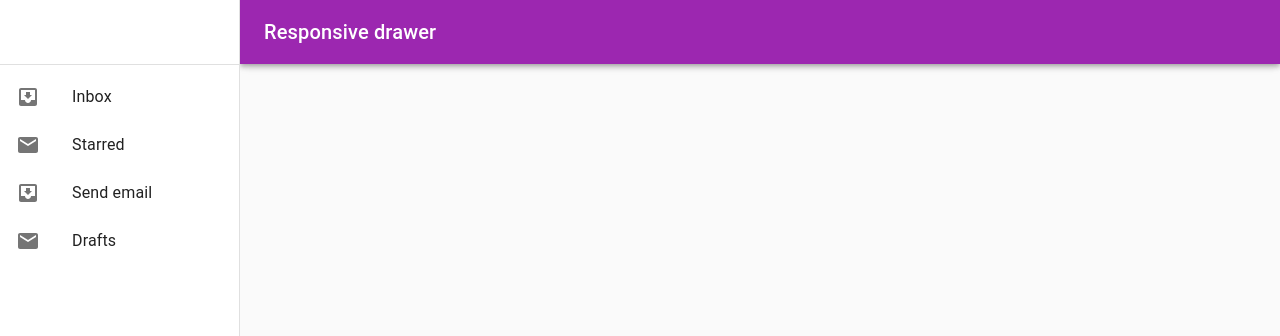
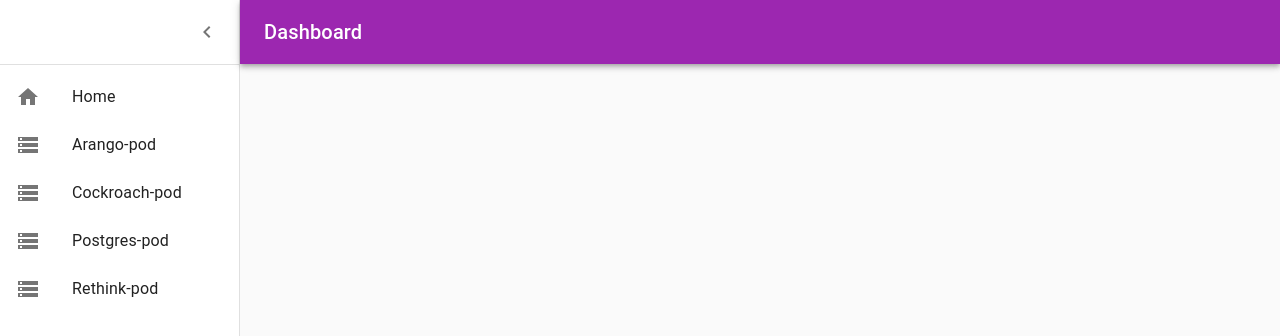
Before and after one commit to nmehta001/kubernetes-dashboard, a Gatsby site: page / in a window 1280 px wide. Shown: the top 336 px of the page. Built offline with nearby package versions, Linux system fonts and the light colour scheme; Gatsby itself is replaced by a stand-in of ours.

Commit message:
feat(ui): Update with dashboard and fix layout

```diff
--- a/package.json
+++ b/package.json
@@ -7,6 +7,7 @@
   "dependencies": {
     "@material-ui/core": "^4.9.7",
     "@material-ui/icons": "^4.9.1",
+    "d3": "^5.15.0",
     "gatsby": "^2.19.45",
     "gatsby-image": "^2.2.44",
     "gatsby-plugin-manifest": "^2.2.48",
--- /dev/null
+++ b/src/blocks/Main.jsx
@@ -0,0 +1,31 @@
+import React from "react";
+import Container from '@material-ui/core/Container';
+
+const Main = ({ classes, children }) => (
+
+<main className={classes.content}>
+    <div className={classes.appBarSpacer} />
+    <Container maxWidth="lg" className={classes.container}>
+        { children }
+        {/* <Grid container spacing={3}>
+        <Grid item xs={12} md={8} lg={9}>
+            <Paper className={fixedHeightPaper}>
+            <Chart />
+            </Paper>
+        </Grid>
+        <Grid item xs={12} md={4} lg={3}>
+            <Paper className={fixedHeightPaper}>
+            <Deposits />
+            </Paper>
+        </Grid>
+        <Grid item xs={12}>
+            <Paper className={classes.paper}>
+            <Orders />
+            </Paper>
+        </Grid>
+        </Grid> */}
+    </Container>
+    </main>
+)
+
+export default Main;
--- a/src/blocks/Navigation/index.jsx
+++ b/src/blocks/Navigation/index.jsx
@@ -1,134 +1,152 @@
-import React from 'react';
+import React, { useState } from 'react';
+import clsx from 'clsx';
+import { makeStyles } from '@material-ui/core/styles';
+import CssBaseline from '@material-ui/core/CssBaseline';
+import Drawer from '@material-ui/core/Drawer';
 import AppBar from '@material-ui/core/AppBar';
-import CssBaseline from '@material-ui/core/CssBaseline';
+import Toolbar from '@material-ui/core/Toolbar';
+import List from '@material-ui/core/List';
+import Typography from '@material-ui/core/Typography';
 import Divider from '@material-ui/core/Divider';
-import Drawer from '@material-ui/core/Drawer';
-import Hidden from '@material-ui/core/Hidden';
 import IconButton from '@material-ui/core/IconButton';
-import InboxIcon from '@material-ui/icons/MoveToInbox';
-import List from '@material-ui/core/List';
-import ListItem from '@material-ui/core/ListItem';
-import ListItemIcon from '@material-ui/core/ListItemIcon';
-import ListItemText from '@material-ui/core/ListItemText';
-import MailIcon from '@material-ui/icons/Mail';
 import MenuIcon from '@material-ui/icons/Menu';
-import Toolbar from '@material-ui/core/Toolbar';
-import Typography from '@material-ui/core/Typography';
-import { makeStyles, useTheme } from '@material-ui/core/styles';
+import ChevronLeftIcon from '@material-ui/icons/ChevronLeft';
+
+import Main from '../Main';
+import { primaryListItems } from './listItems';
+// import Chart from './Chart';
+// import Deposits from './Deposits';
+// import Orders from './Orders';
 
 const drawerWidth = 240;
 
-const useStyles = makeStyles(theme => console.log(theme) || ({
+const useStyles = makeStyles((theme) => ({
   root: {
     display: 'flex',
   },
-  drawer: {
+  toolbar: {
+    paddingRight: 24, // keep right padding when drawer closed
+  },
+  toolbarIcon: {
+    display: 'flex',
+    alignItems: 'center',
+    justifyContent: 'flex-end',
+    padding: '0 8px',
+    ...theme.mixins.toolbar,
+  },
+  appBar: {
+    zIndex: theme.zIndex.drawer + 1,
+    transition: theme.transitions.create(['width', 'margin'], {
+      easing: theme.transitions.easing.sharp,
+      duration: theme.transitions.duration.leavingScreen,
+    }),
+  },
+  appBarShift: {
+    marginLeft: drawerWidth,
+    width: `calc(100% - ${drawerWidth}px)`,
+    transition: theme.transitions.create(['width', 'margin'], {
+      easing: theme.transitions.easing.sharp,
+      duration: theme.transitions.duration.enteringScreen,
+    }),
+  },
+  menuButton: {
+    marginRight: 36,
+  },
+  menuButtonHidden: {
+    display: 'none',
+  },
+  title: {
+    flexGrow: 1,
+  },
+  drawerPaper: {
+    position: 'relative',
+    whiteSpace: 'nowrap',
+    width: drawerWidth,
+    transition: theme.transitions.create('width', {
+      easing: theme.transitions.easing.sharp,
+      duration: theme.transitions.duration.enteringScreen,
+    }),
+  },
+  drawerPaperClose: {
+    overflowX: 'hidden',
+    transition: theme.transitions.create('width', {
+      easing: theme.transitions.easing.sharp,
+      duration: theme.transitions.duration.leavingScreen,
+    }),
+    width: theme.spacing(7),
     [theme.breakpoints.up('sm')]: {
-      width: drawerWidth,
-      flexShrink: 0,
+      width: theme.spacing(9),
     },
   },
-  appBar: {
-    [theme.breakpoints.up('sm')]: {
-      width: `calc(100% - ${drawerWidth}px)`,
-      marginLeft: drawerWidth,
-    },
-  },
-  menuButton: {
-    marginRight: theme.spacing(2),
-    [theme.breakpoints.up('sm')]: {
-      display: 'none',
-    },
-  },
-  // necessary for content to be below app bar
-  toolbar: theme.mixins.toolbar,
-  drawerPaper: {
-    width: drawerWidth,
-  },
+  appBarSpacer: theme.mixins.toolbar,
   content: {
     flexGrow: 1,
-    padding: theme.spacing(3),
+    height: '100vh',
+    overflow: 'auto',
+  },
+  container: {
+    paddingTop: theme.spacing(4),
+    paddingBottom: theme.spacing(4),
+  },
+  paper: {
+    padding: theme.spacing(2),
+    display: 'flex',
+    overflow: 'auto',
+    flexDirection: 'column',
+  },
+  fixedHeight: {
+    height: 240,
   },
 }));
 
-function ResponsiveDrawer(props) {
-  const { container } = props;
+const Navigation = ({children}) => {
   const classes = useStyles();
-  const theme = useTheme();
-  const [mobileOpen, setMobileOpen] = React.useState(false);
-
-  const handleDrawerToggle = () => {
-    setMobileOpen(!mobileOpen);
+  const [open, setOpen] = useState(true);
+  const handleDrawerOpen = () => {
+    setOpen(true);
   };
-
-  const drawer = (
-    <div>
-      <div className={classes.toolbar} />
-      <Divider />
-      <List>
-        {['Inbox', 'Starred', 'Send email', 'Drafts'].map((text, index) => (
-          <ListItem button key={text}>
-            <ListItemIcon>{index % 2 === 0 ? <InboxIcon /> : <MailIcon />}</ListItemIcon>
-            <ListItemText primary={text} />
-          </ListItem>
-        ))}
-      </List>
-    </div>
-  );
+  const handleDrawerClose = () => {
+    setOpen(false);
+  };
+  const fixedHeightPaper = clsx(classes.paper, classes.fixedHeight);
 
   return (
     <div className={classes.root}>
       <CssBaseline />
-      <AppBar position="fixed" className={classes.appBar}>
-        <Toolbar>
+      <AppBar position="absolute" className={clsx(classes.appBar, open && classes.appBarShift)}>
+        <Toolbar className={classes.toolbar}>
           <IconButton
+            edge="start"
             color="inherit"
             aria-label="open drawer"
-            edge="start"
-            onClick={handleDrawerToggle}
-            className={classes.menuButton}
+            onClick={handleDrawerOpen}
+            className={clsx(classes.menuButton, open && classes.menuButtonHidden)}
           >
             <MenuIcon />
           </IconButton>
-          <Typography variant="h6" noWrap>
-            Responsive drawer
+          <Typography component="h1" variant="h6" color="inherit" noWrap className={classes.title}>
+            Dashboard
           </Typography>
         </Toolbar>
       </AppBar>
-      <nav className={classes.drawer} aria-label="mailbox folders">
-        {/* The implementation can be swapped with js to avoid SEO duplication of links. */}
-        <Hidden smUp implementation="css">
-          <Drawer
-            container={container}
-            variant="temporary"
-            anchor={theme.direction === 'rtl' ? 'right' : 'left'}
-            open={mobileOpen}
-            onClose={handleDrawerToggle}
-            classes={{
-              paper: classes.drawerPaper,
-            }}
-            ModalProps={{
-              keepMounted: true, // Better open performance on mobile.
-            }}
-          >
-            {drawer}
-          </Drawer>
-        </Hidden>
-        <Hidden xsDown implementation="css">
-          <Drawer
-            classes={{
-              paper: classes.drawerPaper,
-            }}
-            variant="permanent"
-            open
-          >
-            {drawer}
-          </Drawer>
-        </Hidden>
-      </nav>
-
+      <Drawer
+        variant="permanent"
+        classes={{
+          paper: clsx(classes.drawerPaper, !open && classes.drawerPaperClose),
+        }}
+        open={open}
+      >
+        <div className={classes.toolbarIcon}>
+          <IconButton onClick={handleDrawerClose}>
+            <ChevronLeftIcon />
+          </IconButton>
+        </div>
+        <Divider />
+        <List>{primaryListItems}</List>
+      </Drawer>
+      <Main classes={classes} children={children} />
     </div>
   );
 }
 
-export default ResponsiveDrawer;
+export default Navigation;
--- /dev/null
+++ b/src/blocks/Navigation/listItems.jsx
@@ -0,0 +1,41 @@
+import React from 'react';
+import HomeIcon from '@material-ui/icons/Home';
+import ListItem from '@material-ui/core/ListItem';
+import ListItemIcon from '@material-ui/core/ListItemIcon';
+import ListItemText from '@material-ui/core/ListItemText';
+import StorageIcon from '@material-ui/icons/Storage';
+
+export const primaryListItems = (
+  <div>
+    <ListItem button>
+      <ListItemIcon>
+        <HomeIcon />
+      </ListItemIcon>
+      <ListItemText primary="Home" />
+    </ListItem>
+    <ListItem button>
+      <ListItemIcon>
+        <StorageIcon />
+      </ListItemIcon>
+      <ListItemText primary="Arango-pod" />
+    </ListItem>
+    <ListItem button>
+      <ListItemIcon>
+        <StorageIcon />
+      </ListItemIcon>
+      <ListItemText primary="Cockroach-pod" />
+    </ListItem>
+    <ListItem button>
+      <ListItemIcon>
+        <StorageIcon />
+      </ListItemIcon>
+      <ListItemText primary="Postgres-pod" />
+    </ListItem>
+    <ListItem button>
+      <ListItemIcon>
+        <StorageIcon />
+      </ListItemIcon>
+      <ListItemText primary="Rethink-pod" />
+    </ListItem>
+  </div>
+);
--- /dev/null
+++ b/src/components/graphs/RealtimeLineGraph.jsx
@@ -0,0 +1,50 @@
+import React from "react";
+import * as d3 from "d3";
+
+import styled from "styled-components";
+
+import Paper from "@material-ui/core/Paper";
+import Card from "@material-ui/core/Card";
+
+import realtimeLineGraph from "../../utils/lineGraph";
+
+const Chart = styled.div`
+  max-width: 600px;
+  max-height: 400px;
+  position: relative;
+
+  .line {
+    fill: none;
+    stroke: #ffab00;
+    stroke-width: 3;
+  }
+
+  .overlay {
+    fill: none;
+    pointer-events: all;
+  }
+
+  /* Style the dots by assigning a fill and stroke */
+  .dot {
+    fill: #ffab00;
+    stroke: #fff;
+  }
+
+  .focus circle {
+    fill: none;
+    stroke: steelblue;
+  }
+`;
+
+const RealtimeLineGraph = props =>
+  (
+    <Paper>
+      <Card>
+        {/* <Chart id="chart">
+          { realtimeLineGraph() }
+        </Chart> */}
+      </Card>
+    </Paper>
+  );
+
+export default RealtimeLineGraph;
--- /dev/null
+++ b/src/components/graphs/index.js
@@ -0,0 +1 @@
+export { default as RealtimeLineGraph } from "./RealtimeLineGraph";
--- a/src/components/layout.jsx
+++ b/src/components/layout.jsx
@@ -1,6 +1,6 @@
-import React from 'react';
-import { Helmet } from 'react-helmet';
-import { MuiThemeProvider } from "@material-ui/core/styles"
+import React from "react";
+import { Helmet } from "react-helmet";
+import { MuiThemeProvider } from "@material-ui/core/styles";
 
 import Navigation from "../blocks/Navigation";
 import theme, { GlobalStyle } from "../theme";
@@ -15,12 +15,11 @@ const Layout = ({ children }) => {
       <MuiThemeProvider theme={theme}>
         <>
           <GlobalStyle />
-          <Navigation />
-          <main>{children}</main>
+          <Navigation children={children} />
         </>
       </MuiThemeProvider>
     </React.StrictMode>
-  )
-}
+  );
+};
 
 export default Layout;
--- a/src/theme/index.js
+++ b/src/theme/index.js
@@ -1,19 +1,99 @@
-import { createMuiTheme } from '@material-ui/core/styles';
-import purple from '@material-ui/core/colors/purple';
-import green from '@material-ui/core/colors/green';
-import { createGlobalStyle } from 'styled-components';
-import reset from "styled-reset"
+import { createMuiTheme, makeStyles } from "@material-ui/core/styles";
+import purple from "@material-ui/core/colors/purple";
+import green from "@material-ui/core/colors/green";
+import { createGlobalStyle } from "styled-components";
+import reset from "styled-reset";
 
 const theme = createMuiTheme({
   palette: {
     primary: purple,
-    secondary: green
-  }
+    secondary: green,
+  },
 });
 
 export const GlobalStyle = createGlobalStyle`
-  ${reset},
-
+  ${reset}
 `;
 
+const drawerWidth = 240;
+
+export const useStyles = makeStyles(theme => ({
+  root: {
+    display: 'flex',
+  },
+  toolbar: {
+    paddingRight: 24, // keep right padding when drawer closed
+  },
+  toolbarIcon: {
+    display: 'flex',
+    alignItems: 'center',
+    justifyContent: 'flex-end',
+    padding: '0 8px',
+    ...theme.mixins.toolbar,
+  },
+  appBar: {
+    zIndex: theme.zIndex.drawer + 1,
+    transition: theme.transitions.create(['width', 'margin'], {
+      easing: theme.transitions.easing.sharp,
+      duration: theme.transitions.duration.leavingScreen,
+    }),
+  },
+  appBarShift: {
+    marginLeft: drawerWidth,
+    width: `calc(100% - ${drawerWidth}px)`,
+    transition: theme.transitions.create(['width', 'margin'], {
+      easing: theme.transitions.easing.sharp,
+      duration: theme.transitions.duration.enteringScreen,
+    }),
+  },
+  menuButton: {
+    marginRight: 36,
+  },
+  menuButtonHidden: {
+    display: 'none',
+  },
+  title: {
+    flexGrow: 1,
+  },
+  drawerPaper: {
+    position: 'relative',
+    whiteSpace: 'nowrap',
+    width: drawerWidth,
+    transition: theme.transitions.create('width', {
+      easing: theme.transitions.easing.sharp,
+      duration: theme.transitions.duration.enteringScreen,
+    }),
+  },
+  drawerPaperClose: {
+    overflowX: 'hidden',
+    transition: theme.transitions.create('width', {
+      easing: theme.transitions.easing.sharp,
+      duration: theme.transitions.duration.leavingScreen,
+    }),
+    width: theme.spacing(7),
+    [theme.breakpoints.up('sm')]: {
+      width: theme.spacing(9),
+    },
+  },
+  appBarSpacer: theme.mixins.toolbar,
+  content: {
+    flexGrow: 1,
+    height: '100vh',
+    overflow: 'auto',
+  },
+  container: {
+    paddingTop: theme.spacing(4),
+    paddingBottom: theme.spacing(4),
+  },
+  paper: {
+    padding: theme.spacing(2),
+    display: 'flex',
+    overflow: 'auto',
+    flexDirection: 'column',
+  },
+  fixedHeight: {
+    height: 240,
+  },
+}));
+
 export default theme;
--- /dev/null
+++ b/src/utils/lineGraph.js
@@ -0,0 +1,76 @@
+import * as d3 from "d3";
+
+const realtimeLineGraph = () => {
+  const margin = { top: 50, right: 50, bottom: 50, left: 50 },
+    width = 600 - margin.left - margin.right, // Use the window's width
+    height = 400 - margin.top - margin.bottom; // Use the window's height
+
+  // The number of datapoints
+  const n = 21;
+
+  // 5. X scale will use the index of our data
+  const xScale = d3
+    .scaleLinear()
+    .domain([0, n - 1]) // input
+    .range([0, width]); // output
+
+  // 6. Y scale will use the randomly generate number
+  const yScale = d3
+    .scaleLinear()
+    .domain([0, 1]) // input
+    .range([height, 0]); // output
+
+  // 7. d3's line generator
+  const line = d3
+    .line()
+    .x((d, i) => xScale(i)) // set the x values for the line generator
+    .y(d => yScale(d.y)) // set the y values for the line generator
+    .curve(d3.curveMonotoneX); // apply smoothing to the line
+
+  // 8. An array of objects of length N. Each object has key -> value pair, the key being "y" and the value is a random number
+  const dataset = d3.range(n).map(d => {
+    return { y: d3.randomUniform(1)() };
+  });
+
+  // 1. Add the SVG to the page and employ #2
+  const svg = d3
+    .select("body")
+    .append("svg")
+    .attr("width", width + margin.left + margin.right)
+    .attr("height", height + margin.top + margin.bottom)
+    .attr("position", "absolute")
+    .append("g");
+
+  // 3. Call the x axis in a group tag
+  svg
+    .append("g")
+    .attr("class", "x axis")
+    .attr("transform", `translate(0, ${height})`)
+    .call(d3.axisBottom(xScale)); // Create an axis component with d3.axisBottom
+
+  // 4. Call the y axis in a group tag
+  svg
+    .append("g")
+    .attr("class", "y axis")
+    .call(d3.axisLeft(yScale)); // Create an axis component with d3.axisLeft
+
+  // 9. Append the path, bind the data, and call the line generator
+  svg
+    .append("path")
+    .datum(dataset) // 10. Binds data to the line
+    .attr("class", "line") // Assign a class for styling
+    .attr("d", line); // 11. Calls the line generator
+
+  // 12. Appends a circle for each datapoint
+  svg
+    .selectAll(".dot")
+    .data(dataset)
+    .enter()
+    .append("circle") // Uses the enter().append() method
+    .attr("class", "dot") // Assign a class for styling
+    .attr("cx", (d, i) => xScale(i))
+    .attr("cy", d => yScale(d.y))
+    .attr("r", 5);
+};
+
+export default realtimeLineGraph;
```
Also changed, not shown: src/blocks/Homepage/index.jsx (+4 -3 lines), 1 other file.
